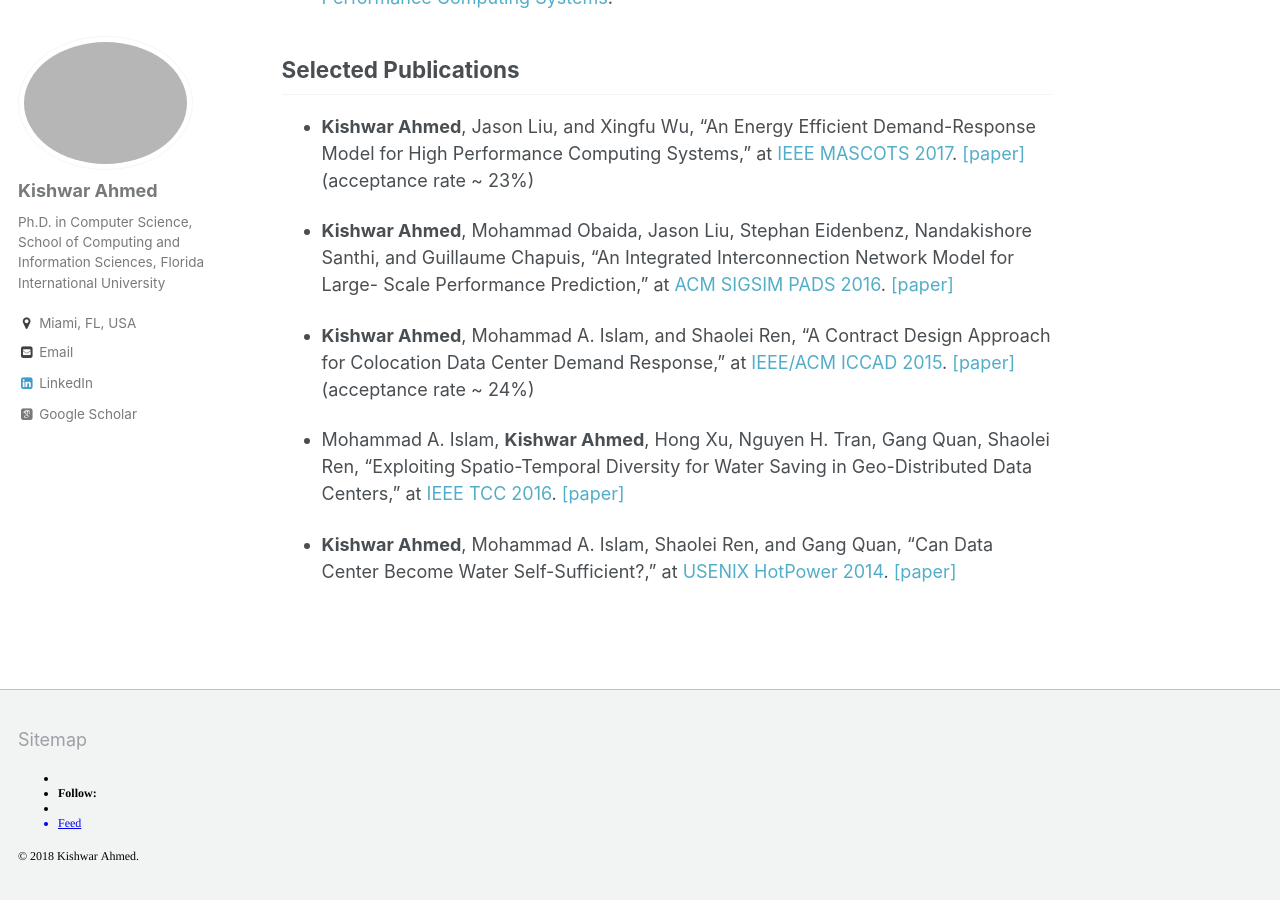
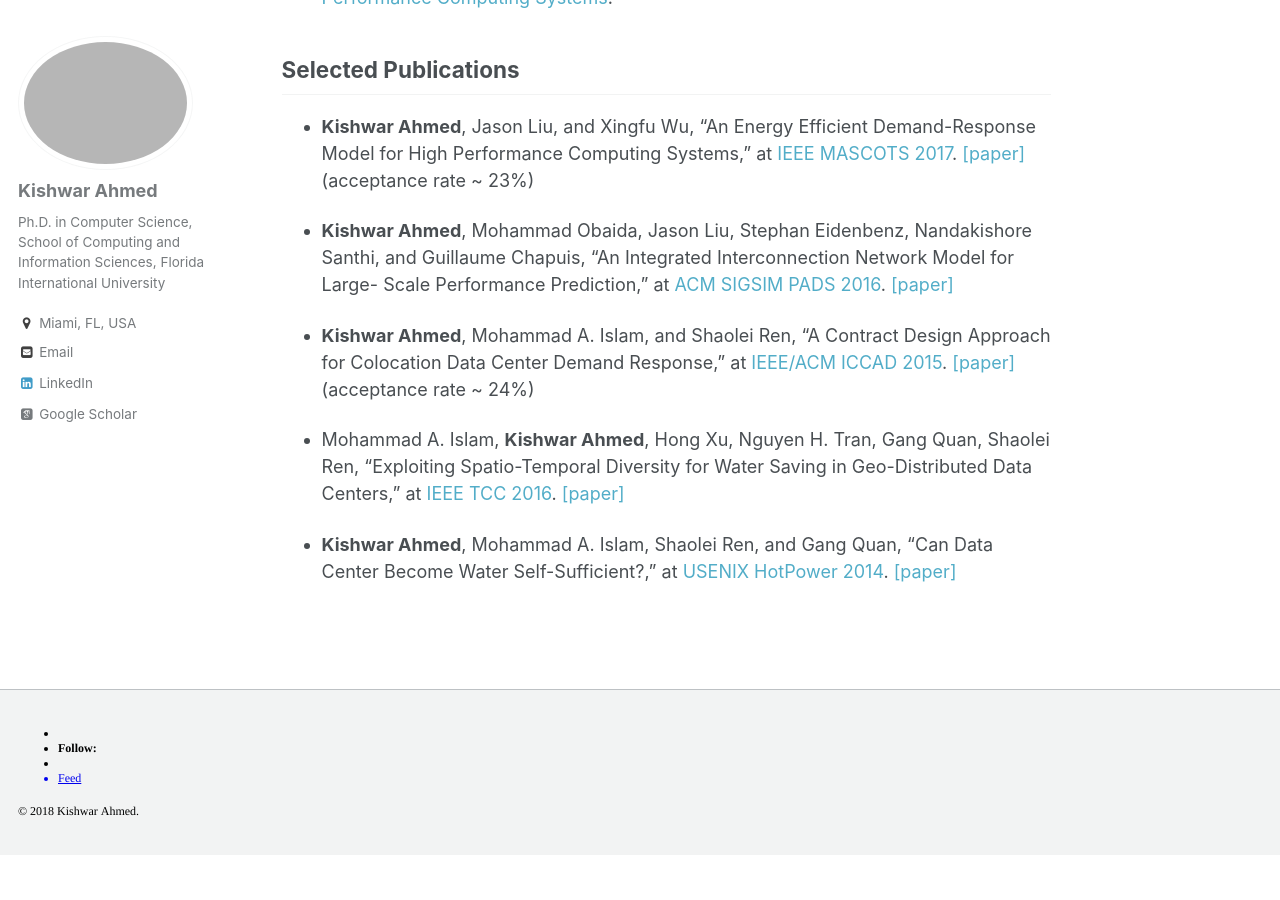
Before and after one commit to kishwarbd/kishwarbd.github.io, a Jekyll site: the page built from _pages/about.md, in a window 1280 px wide and 900 px high, scrolled down 897 px. Built offline with Jekyll 4.4.1, drawn with Linux system fonts in a browser that asks for light colours; some web fonts are replaced; after the commit the page ends 1752 px from its top, so only the background shows below that.

Commit message:
more updates.

```diff
--- a/_includes/footer/custom.html
+++ b/_includes/footer/custom.html
@@ -1,3 +1,14 @@
-<!-- start custom footer snippets -->
-<a href="/sitemap/">Sitemap</a>
-<!-- end custom footer snippets -->
+<!DOCTYPE html PUBLIC "-//W3C//DTD HTML 4.01//EN" "http://www.w3.org/TR/html4/strict.dtd">
+<html>
+<head>
+  <meta http-equiv="Content-Type" content="text/html; charset=utf-8">
+  <meta http-equiv="Content-Style-Type" content="text/css">
+  <title></title>
+  <meta name="Generator" content="Cocoa HTML Writer">
+  <meta name="CocoaVersion" content="1348.17">
+  <style type="text/css">
+  </style>
+</head>
+<body>
+</body>
+</html>
```
Also changed, not shown: 5 other files.
